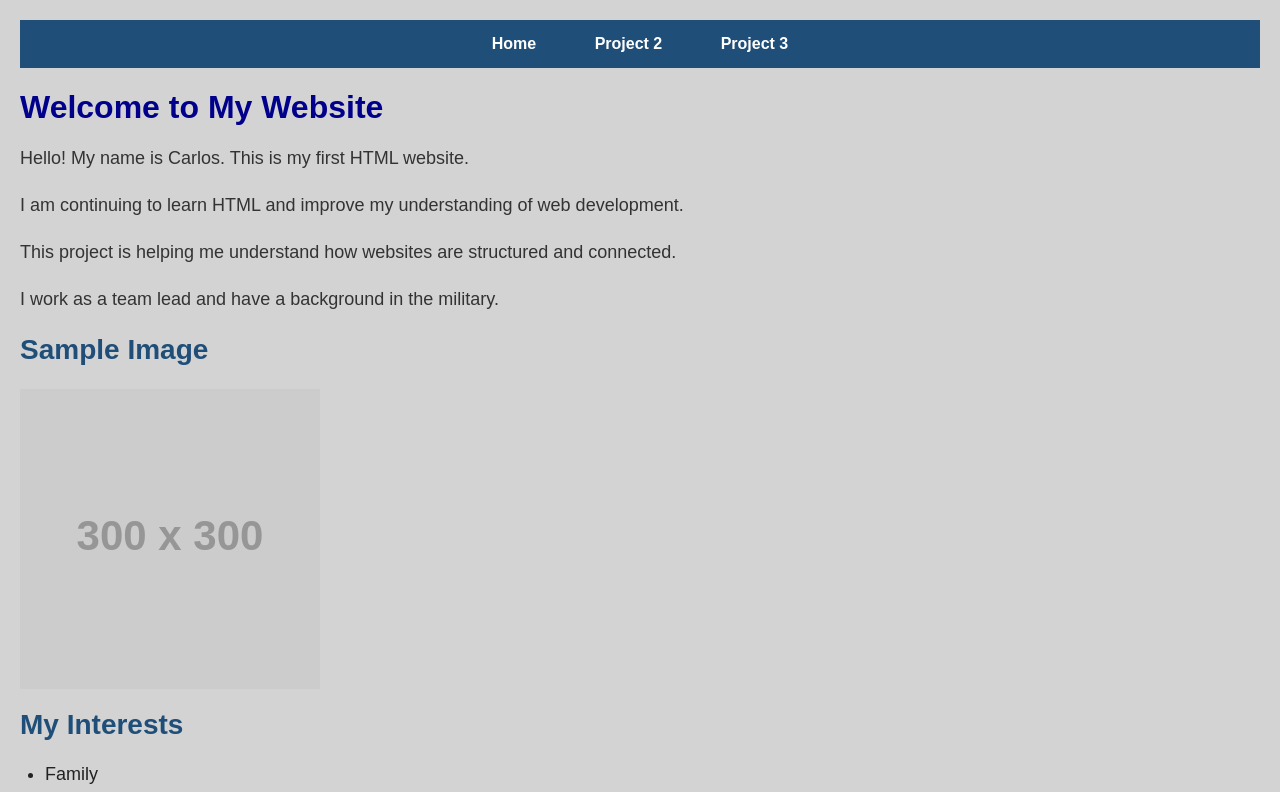
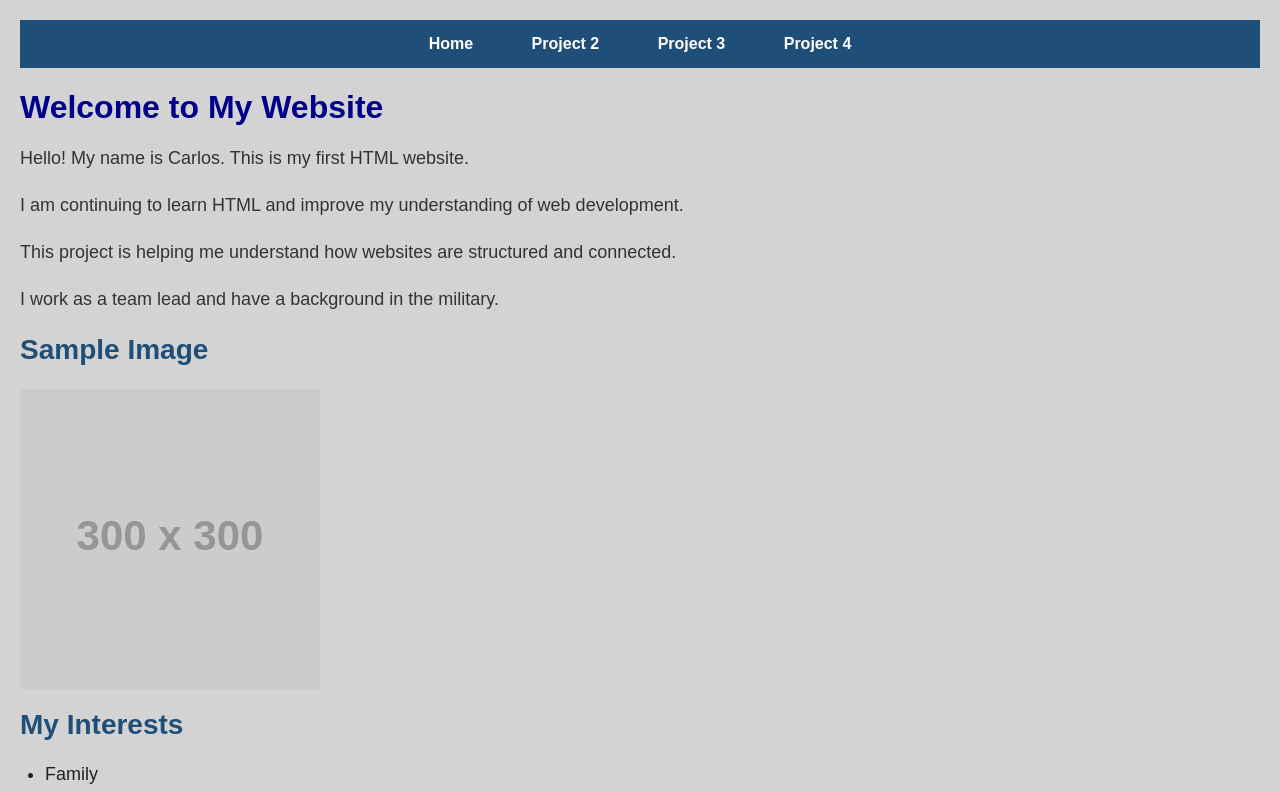
Before and after one commit to cdespinoza-ict/cdespinoza-ict--web-project, a plain HTML site: page index.html in a window 1280 px wide. Shown: the top 792 px of the page. Drawn offline with Linux system fonts and the light colour scheme; placeholder pictures from the web are drawn by us.

Commit message:
Add Project 4 to navigation

```diff
--- a/index.html
+++ b/index.html
@@ -10,6 +10,7 @@
   <a href="index.html">Home</a>
   <a href="html/project2.html">Project 2</a>
   <a href="html/project3.html">Project 3</a>
+  <a href="Project 4/Project4.html">Project 4</a>
 </nav>
 
 <body style="background-color: lightgray; font-family: Arial; margin: 20px;">
```
